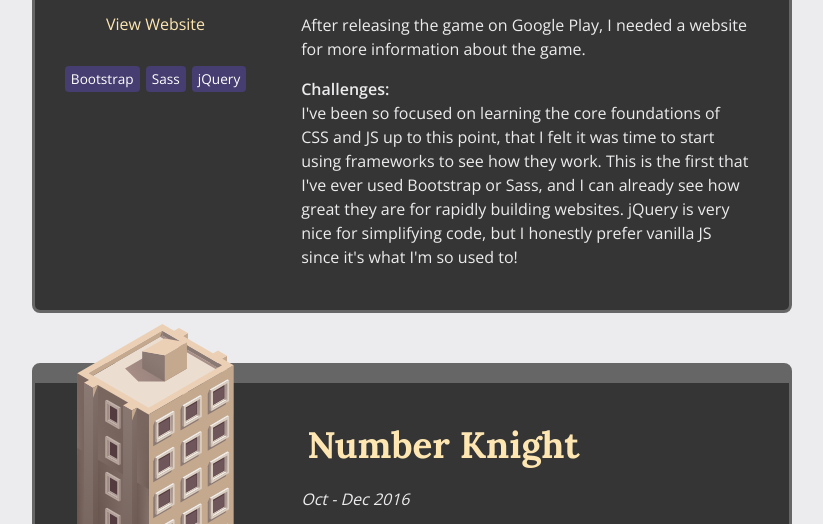
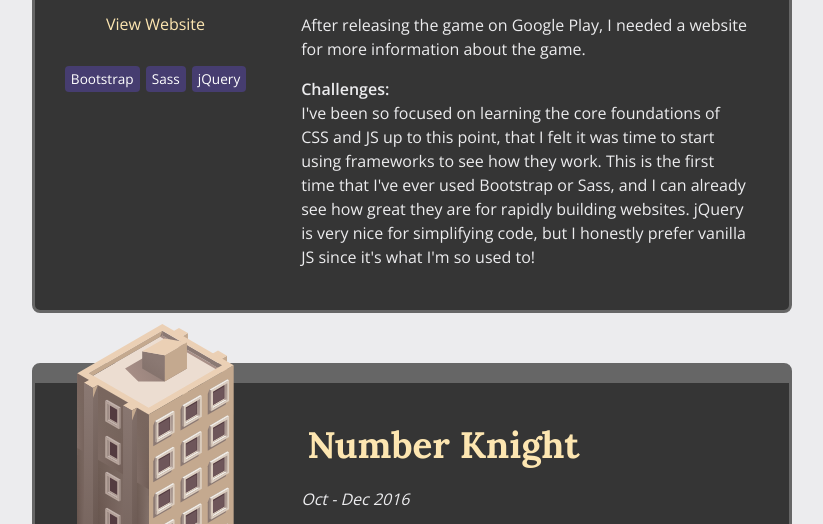
Before and after one commit to dstrong462/portfolio, a website: page index.html in a window 1280 px wide. Shown: the part 3488-4012 px from the top of the page, without its empty margins (228-1051 px from the left). Drawn offline with nearby package versions, Linux system fonts and the light colour scheme.

Commit message:
missing word
Missing word in Number Knight Website website description

```diff
--- a/index.html
+++ b/index.html
@@ -161,7 +161,7 @@
             <p class="entry-date">Jan 2017</p>
             <p>After releasing the game on Google Play, I needed a website for more information about the game.</p>
             <p><strong>Challenges:</strong><br />
-            I've been so focused on learning the core foundations of CSS and JS up to this point, that I felt it was time to start using frameworks to see how they work. This is the first that I've ever used Bootstrap or Sass, and I can already see how great they are for rapidly building websites. jQuery is very nice for simplifying code, but I honestly prefer vanilla JS since it's what I'm so used to!</p>
+            I've been so focused on learning the core foundations of CSS and JS up to this point, that I felt it was time to start using frameworks to see how they work. This is the first time that I've ever used Bootstrap or Sass, and I can already see how great they are for rapidly building websites. jQuery is very nice for simplifying code, but I honestly prefer vanilla JS since it's what I'm so used to!</p>
         </div>
     </div>
     <div class="col two-thirds project">
```
